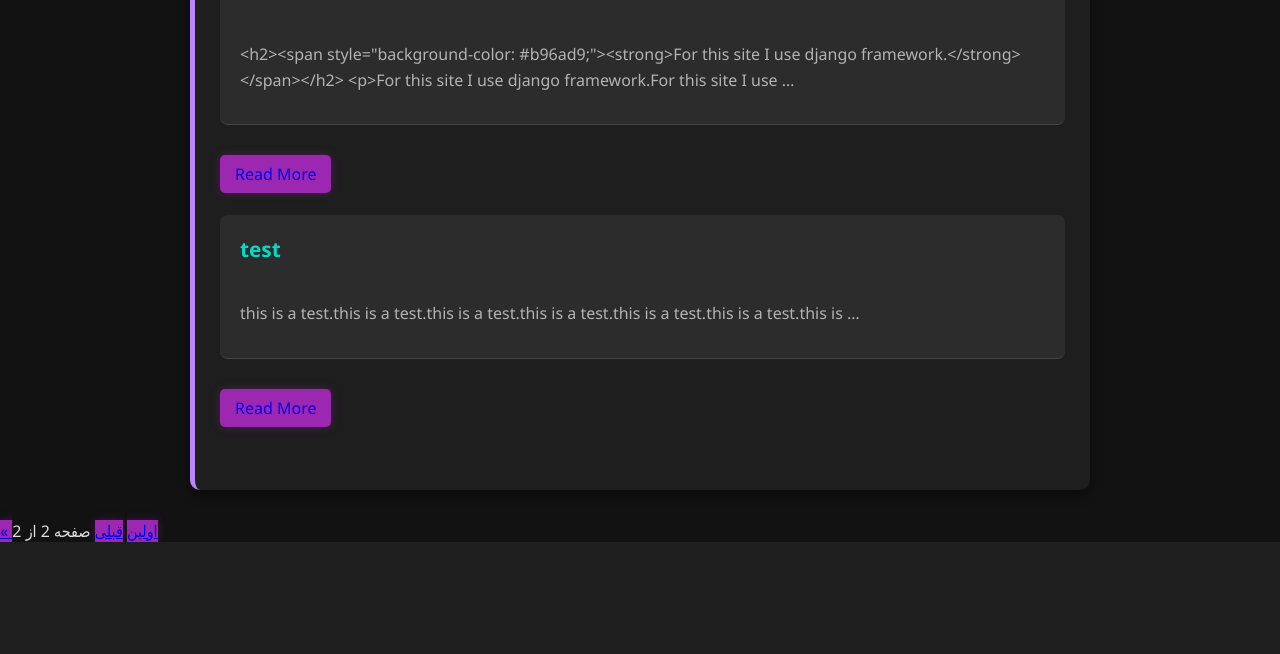
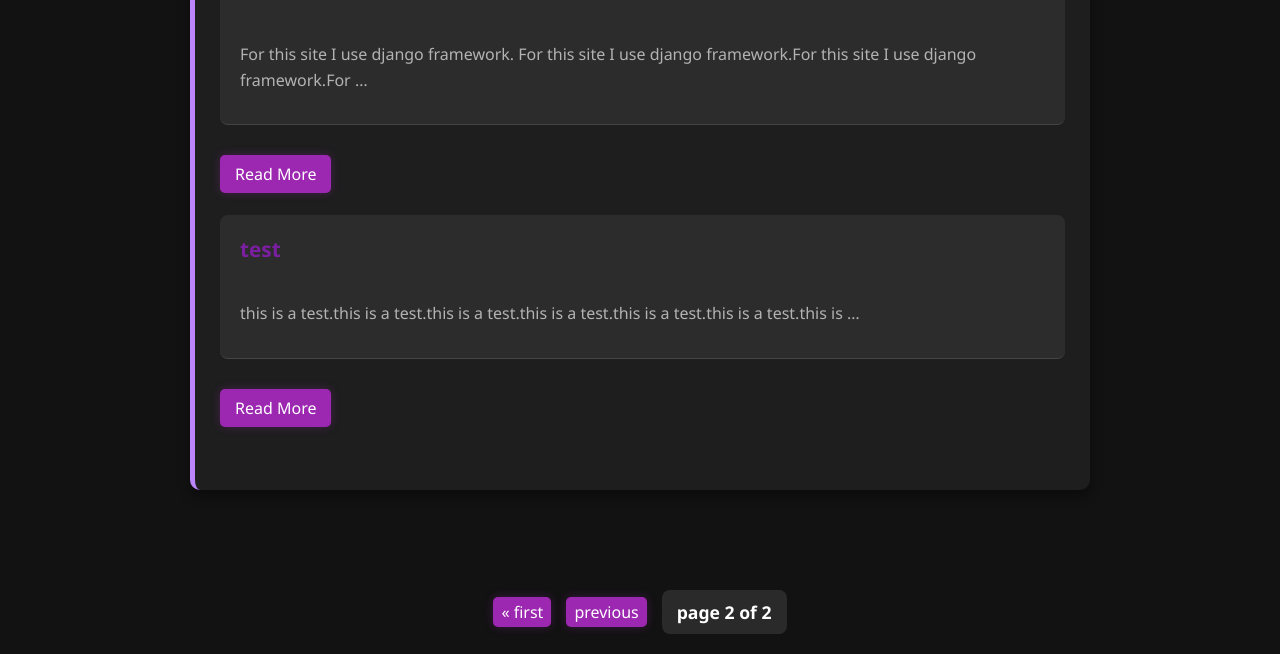
Before and after one commit to AliJohari05/My-Personal-Portfolio-Built-with-Django, a Django app: page /blog/?page=2 in a window 1280 px wide. Shown: the part 654-1308 px from the top of the page. Before the commit the page ends 1196 px from the top, so only its background shows below. Run offline with Django 5.2, Linux system fonts and the light colour scheme; data comes from the database, SQL or seed files in the repository; both versions use the stored data as it was after the commit.

Commit message:
add html field as text editor in blog,portfolio,ai_lab and ...

```diff
--- a/ai_lab/models.py
+++ b/ai_lab/models.py
@@ -1,14 +1,14 @@
 from django.db import models
-
+from tinymce.models import HTMLField
 # Create your models here.
-from django.db import models
 
 class AICreation(models.Model):
     title = models.CharField(max_length=200)
-    description = models.TextField()
+    description = HTMLField()
     creation_type = models.CharField(max_length=100)
     link = models.URLField(blank=True)
     image = models.ImageField(upload_to='ai_images/', blank=True, null=True)
+    created_on = models.DateTimeField(auto_now_add=True)
 
 
     def __str__(self):
--- a/blog/models.py
+++ b/blog/models.py
@@ -1,11 +1,11 @@
 from django.db import models
+from tinymce.models import HTMLField
 
 # Create your models here.
-from django.db import models
 
 class Post(models.Model):
     title = models.CharField(max_length=200)
-    content = models.TextField()
+    content = HTMLField()
     created_on = models.DateTimeField(auto_now_add=True)
     image = models.ImageField(upload_to='blog_images/', blank=True, null=True)
 
--- a/config/settings.py
+++ b/config/settings.py
@@ -38,6 +38,7 @@ INSTALLED_APPS = [
     'django.contrib.messages',
     'django.contrib.staticfiles',
     # my apps
+    'tinymce',
     'portfolio',
     'blog',
     'ai_lab',
--- a/config/urls.py
+++ b/config/urls.py
@@ -15,7 +15,7 @@ Including another URLconf
     2. Add a URL to urlpatterns:  path('blog/', include('blog.urls'))
 """
 from django.contrib import admin
-from django.urls import path
+from django.urls import path,include
 from portfolio import views
 from portfolio import views as portfolio_views
 from blog import views as blog_views
@@ -24,6 +24,7 @@ from django.conf import settings
 from django.conf.urls.static import static
 urlpatterns = [
     path('admin/', admin.site.urls),
+    path('tinymce/', include('tinymce.urls')),
     path('',views.home_page,name='home'),
     path('portfolio/', portfolio_views.portfolio_page, name='portfolio'),
     path('portfolio/<int:project_id>',portfolio_views.project_detail, name='project_detail'),
--- a/portfolio/models.py
+++ b/portfolio/models.py
@@ -1,13 +1,14 @@
 from django.db import models
-
+from tinymce.models import HTMLField
 # Create your models here.
 
 class Project(models.Model):
     title = models.CharField(max_length=200)
-    description = models.TextField()
+    description = HTMLField()
     technology = models.CharField(max_length=100)
     link = models.URLField(blank=True)
     image = models.ImageField(upload_to='portfolio_images/', blank=True, null=True)
+    created_on = models.DateTimeField(auto_now_add=True)
 
     def __str__(self):
         return self.title
--- a/static/css/style.css
+++ b/static/css/style.css
@@ -56,7 +56,18 @@ li {
     border-radius: 8px;
     transition: transform 0.3s ease;
 }
-
+.li-blog:hover{
+    transform: translateY(-5px);
+    border-left: 3px solid #7B1FA2FF;
+}
+.li-portfolio:hover{
+    transform: translateY(-5px);
+    border-left: 3px solid #f89244;
+}
+.li-ai:hover{
+    transform: translateY(-5px);
+    border-left: 3px solid #00bcd4;
+}
 li:hover {
     transform: translateY(-5px);
     border-left: 3px solid #03dac6;
@@ -115,12 +126,20 @@ textarea:focus {
 .btn-portfolio {
     background-color: #ff6b00;
     box-shadow: 0 0 10px rgba(255, 107, 0, 0.3);
+    border-radius: 5px;
+    text-decoration: none;
+    display: inline-block;
+    color:white;
 }
 .btn-portfolio:hover { background-color: #e66000; box-shadow: 0 0 15px rgba(255, 107, 0, 0.6); }
 
 .btn-blog {
     background-color: #9c27b0;
     box-shadow: 0 0 10px rgba(156, 39, 176, 0.3);
+    border-radius: 5px;
+    text-decoration: none;
+    display: inline-block;
+    color:white;
 }
 .btn-blog:hover { background-color: #7b1fa2; box-shadow: 0 0 15px rgba(156, 39, 176, 0.6); }
 
@@ -129,6 +148,9 @@ textarea:focus {
     color: #121212 !important;
     font-weight: bold;
     box-shadow: 0 0 10px rgba(0, 188, 212, 0.3);
+    border-radius: 5px;
+    text-decoration: none;
+    display: inline-block;
 }
 .btn-ailab:hover { background-color: #00acc1; box-shadow: 0 0 15px rgba(0, 188, 212, 0.6); }
 
@@ -181,3 +203,28 @@ textarea:focus {
 .social-icon.linkedin:hover { background-color: #0077b5; }
 .social-icon.telegram:hover { background-color: #0088cc; }
 .social-icon.instagram:hover { background-color: #e1306c; }
+
+/* Pagination Styles */
+.pagination {
+    text-align: center;
+    margin-top: 50px;
+    padding: 20px 0;
+    width: 100%;
+}
+
+.pagination .step-links {
+    display: flex;
+    justify-content: center;
+    align-items: center;
+    gap: 15px;
+    flex-wrap: wrap;
+}
+
+.pagination .current {
+    color: #fff;
+    font-weight: bold;
+    font-size: 1.1rem;
+    padding: 10px 15px;
+    background-color: rgba(255, 255, 255, 0.1);
+    border-radius: 8px;
+}
--- a/templates/base.html
+++ b/templates/base.html
@@ -4,7 +4,7 @@
 <head>
     <meta charset="UTF-8">
     <meta name="viewport" content="width=device-width, initial-scale=1.0">
-    <title>My Portfolio & AI Lab</title>
+    <title>{% block title %}My Personal Website{% endblock %}</title>
     <link rel="stylesheet" href="{% static 'css/style.css' %}">
     <link rel="stylesheet" href="https://cdnjs.cloudflare.com/ajax/libs/font-awesome/6.4.0/css/all.min.css">
 
--- a/templates/blog/blog.html
+++ b/templates/blog/blog.html
@@ -6,9 +6,9 @@
         <h2>📝 My Blog Posts</h2>
         <ul>
             {% for post in page_obj %}
-                <li style="margin-bottom: 30px; border-bottom: 1px solid #444; padding-bottom: 15px;">
+                <li class="li-blog" style="margin-bottom: 30px; border-bottom: 1px solid #444; padding-bottom: 15px;">
                     <strong>
-                        <a href="{% url 'post_detail' post.id %}" style="color: #03dac6; text-decoration: none;">
+                        <a href="{% url 'post_detail' post.id %}" style="color: #7b1fa2; text-decoration: none;">
                             {{ post.title }}
                         </a>
                     </strong>
@@ -17,9 +17,9 @@
                         <img src="{{ post.image.url }}" alt="{{ post.title }}" style="max-width: 100%; height: auto; border-radius: 8px; margin-top: 10px;">
                     <br><br>
                     {% endif %}
-                    <p>{{ post.content|truncatewords:20 }}</p>
+                    <p>{{ post.content|striptags|truncatewords:20 }}</p>
                 </li>
-            <a href="{% url 'post_detail' post.id %}" class="btn-blog" style="padding: 8px 15px; border-radius: 5px; text-decoration: none; display: inline-block;">Read More</a>
+            <a href="{% url 'post_detail' post.id %}" class="btn-blog" style="padding: 8px 15px;">Read More</a>
             <br><br>
 
             {% empty %}
@@ -32,19 +32,18 @@
 <div class="pagination">
     <span class="step-links">
 
-        <!-- اگر صفحه قبلی وجود داشت -->
         {% if page_obj.has_previous %}
-            <a href="?page=1" class="btn-blog">&laquo; اولین</a>
-            <a href="?page={{ page_obj.previous_page_number }}" class="btn-blog">قبلی</a>
+            <a href="?page=1" class="btn-blog" style="padding: 4px 8px;">&laquo; first </a>
+            <a href="?page={{ page_obj.previous_page_number }}" class="btn-blog" style="padding: 4px 8px;"> previous </a>
         {% endif %}
 
         <span class="current">
-            صفحه {{ page_obj.number }} از {{ page_obj.paginator.num_pages }}
+            page {{ page_obj.number }} of {{ page_obj.paginator.num_pages }}
         </span>
 
         {% if page_obj.has_next %}
-            <a href="?page={{ page_obj.next_page_number }}" class="btn-blog">بعدی</a>
-            <a href="?page={{ page_obj.paginator.num_pages }}" class="btn-blog">&raquo; آخرین</a>
+            <a href="?page={{ page_obj.next_page_number }}" class="btn-blog" style="padding: 4px 8px;"> next </a>
+            <a href="?page={{ page_obj.paginator.num_pages }}" class="btn-blog" style="padding: 4px 8px;">&raquo; last </a>
         {% endif %}
 
     </span>
--- a/templates/blog/post_detail.html
+++ b/templates/blog/post_detail.html
@@ -1,9 +1,11 @@
 {% extends 'base.html' %}
+{% load static %}
+{% block title %}{{ post.title }} - My Blog{% endblock %}
 
 {% block content %}
 <div class="container">
     <div class="section-card">
-        <h2 style="color: #03dac6;">{{ post.title }}</h2>
+        <h2 style="color: #7b1fa2;">{{ post.title }}</h2>
 
         <small>📅 Published on: {{ post.created_on|date:"F d, Y" }}</small>
         <br><br>
@@ -13,7 +15,7 @@
         <hr style="border-color: #333; margin: 20px 0;">
 
         <p style="color: #e0e0e0; font-size: 1.1em; line-height: 1.8;">
-            {{ post.content|linebreaks }}
+            {{ post.content|safe }}
         </p>
 
         <br>
```
Also changed, not shown: ai_lab/views.py (+8 -3 lines), portfolio/views.py (+8 -2 lines), templates/ai_lab/ai_lab.html (+26 -6 lines), templates/ai_lab/ai_lab_detail.html (+6 -5 lines), templates/portfolio/portfolio.html (+27 -7 lines), templates/portfolio/project_detail.html (+6 -5 lines), db.sqlite3, templates/components/pagination.html (added).
